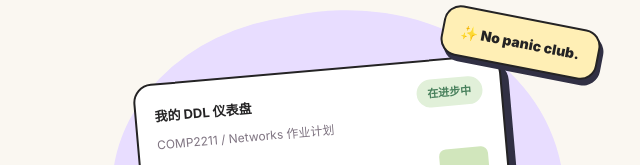
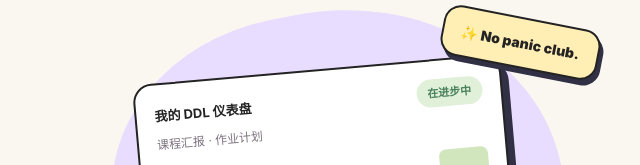
Before and after one commit to wenna-tao/PPT-Master, a website with bundled scripts: page public/index.html in a window 1280 px wide. Shown: the part 244-409 px from the top of the page, 588-1228 px from the left. Built offline with nearby package versions, Linux system fonts and the light colour scheme; files whose address does not match are found by name.

Commit message:
Replace course code on homepage card

```diff
--- a/public/index.html
+++ b/public/index.html
@@ -74,7 +74,7 @@ input,textarea,select{max-width:100%}
 <div class="strip">🍑 PEACHWORKS LAB · <span>学习工作台 v0.6</span> · 一步一步，从容表达</div>
 <header><div class="shell nav"><a class="brand" href="#home" aria-label="桃氏实验室首页"><span class="mark">🍑</span><span>Peachworks<small>桃 氏 实 验 室</small></span></a><nav class="navlinks" id="navlinks" aria-label="站点导航"><a href="#features">我们的方向</a><a href="#planner">DDL 规划器</a><a href="#samples">PPT 样板</a><a href="#studio">演示助手</a><a href="#tutor">作业辅导</a><a href="#about">关于项目</a></nav><div class="nav-actions"><button class="btn dark" id="guest-entry" type="button">访客进入 ↗</button><button class="mobile-menu" id="menu-btn" aria-controls="navlinks" aria-expanded="false" aria-label="展开导航">☰</button></div></div></header>
 <main>
-<section class="hero" id="home"><div class="shell hero-grid"><div><div class="eyebrow">Made for students, with a little peach.</div><h1>把截止日期<br>安排明白。<br>把表达做得 <em>漂亮。</em></h1><p>Peachworks 是一个为中文学生设计的小型数字实验室。从写不完的 DDL，到不会排版的 PPT，我们先把复杂的事做得简单一点。</p><div class="buttonrow"><button class="btn dark" id="hero-entry" type="button">进入工作台 · 免费体验 ↗</button><a class="btn ghost" href="#studio">试用演示助手 ↗</a></div><p class="micro">✳ 访客模式无需账号或密码，不接单、不收款。数据只保存在当前浏览器，跨设备请导出 JSON 备份。</p></div><div class="art" aria-label="装饰图：项目进度卡与 PPT 工作卡"><div class="floating bigcard"><div class="row-between"><b style="font-size:13px">我的 DDL 仪表盘</b><span class="tag green">在进步中</span></div><p style="font-size:12px;color:#7e7380;margin:4px 0">COMP2211 / Networks 作业计划</p><div class="barline"><span style="height:33%"></span><span style="height:62%"></span><span style="height:43%"></span><span style="height:80%"></span><span style="height:54%"></span><span style="height:94%"></span></div><div class="row-between" style="margin-top:12px;font-size:12px"><b>先完成一件小事 ✨</b><span>STEP BY STEP</span></div></div><div class="floating smallcard"><b style="font-size:18px">PPT ✦ 视觉实验室</b><div style="height:7px;background:#fff;border-radius:10px;margin:18px 0 7px;width:90%"></div><div style="height:7px;background:#fff;border-radius:10px;width:62%"></div><p style="font-size:11px;margin:15px 0 0">Less clutter, more clarity.</p></div><div class="ticket">✨ No panic club.</div><div class="star">✳</div></div></div></section>
+<section class="hero" id="home"><div class="shell hero-grid"><div><div class="eyebrow">Made for students, with a little peach.</div><h1>把截止日期<br>安排明白。<br>把表达做得 <em>漂亮。</em></h1><p>Peachworks 是一个为中文学生设计的小型数字实验室。从写不完的 DDL，到不会排版的 PPT，我们先把复杂的事做得简单一点。</p><div class="buttonrow"><button class="btn dark" id="hero-entry" type="button">进入工作台 · 免费体验 ↗</button><a class="btn ghost" href="#studio">试用演示助手 ↗</a></div><p class="micro">✳ 访客模式无需账号或密码，不接单、不收款。数据只保存在当前浏览器，跨设备请导出 JSON 备份。</p></div><div class="art" aria-label="装饰图：项目进度卡与 PPT 工作卡"><div class="floating bigcard"><div class="row-between"><b style="font-size:13px">我的 DDL 仪表盘</b><span class="tag green">在进步中</span></div><p style="font-size:12px;color:#7e7380;margin:4px 0">课程汇报 · 作业计划</p><div class="barline"><span style="height:33%"></span><span style="height:62%"></span><span style="height:43%"></span><span style="height:80%"></span><span style="height:54%"></span><span style="height:94%"></span></div><div class="row-between" style="margin-top:12px;font-size:12px"><b>先完成一件小事 ✨</b><span>STEP BY STEP</span></div></div><div class="floating smallcard"><b style="font-size:18px">PPT ✦ 视觉实验室</b><div style="height:7px;background:#fff;border-radius:10px;margin:18px 0 7px;width:90%"></div><div style="height:7px;background:#fff;border-radius:10px;width:62%"></div><p style="font-size:11px;margin:15px 0 0">Less clutter, more clarity.</p></div><div class="ticket">✨ No panic club.</div><div class="star">✳</div></div></div></section>
 <div class="marquee">PLAN BETTER ✦ <b>DESIGN BRIGHTER</b> ✦ BUILD YOUR OWN PACE ✦ 桃氏实验室 ✦</div>
 <section class="section" id="features"><div class="shell"><div class="section-title"><div><div class="flag">01 / What we build</div><h2>为学生做的，不只是一张 PPT。</h2></div><p>我们先解决三个高频场景，再根据真实使用反馈决定下一步要不要做成产品。</p></div><div class="tiles"><article class="tile"><div class="tile-ico">🗓️</div><span class="tag green">已可体验</span><h3>DDL 规划器</h3><p>把复杂 coursework 拆成任务、标记难度与优先级、可视化倒计时。无需账户，本机保存。</p></article><article class="tile alt"><div class="tile-ico">🎨</div><span class="tag green">已可体验</span><h3>PPT 视觉样板</h3><p>上传材料、整理要求、编辑大纲，导出可编辑 PPTX。AI 功能按服务端配置启用。</p></article><article class="tile pink"><div class="tile-ico">🌱</div><span class="tag muted">需配置 AI</span><h3>作业辅导</h3><p>文字与图片提问。访客使用 DeepSeek，管理者可另配 Gemini。简短解答，服务端控制次数；未配置时不会发送。</p></article></div></div></section>
 <section class="workspace" id="planner">
```
